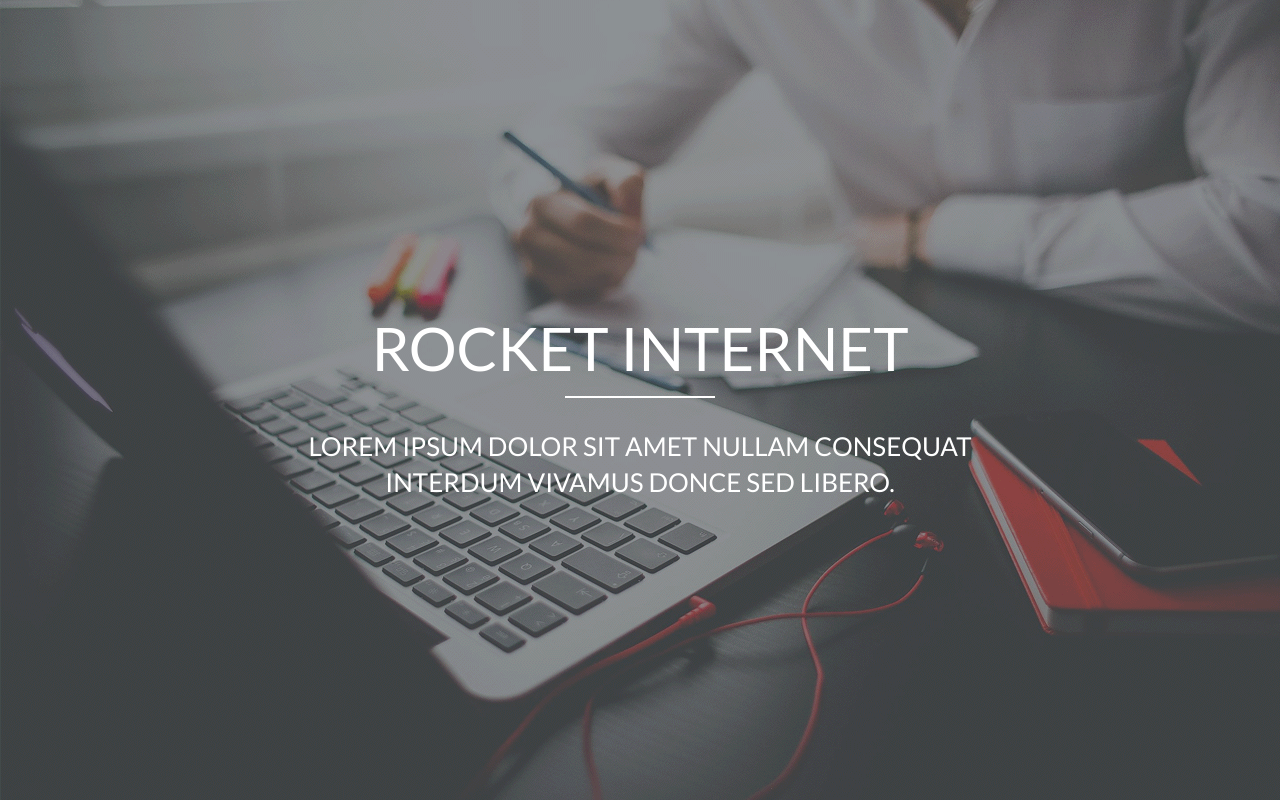
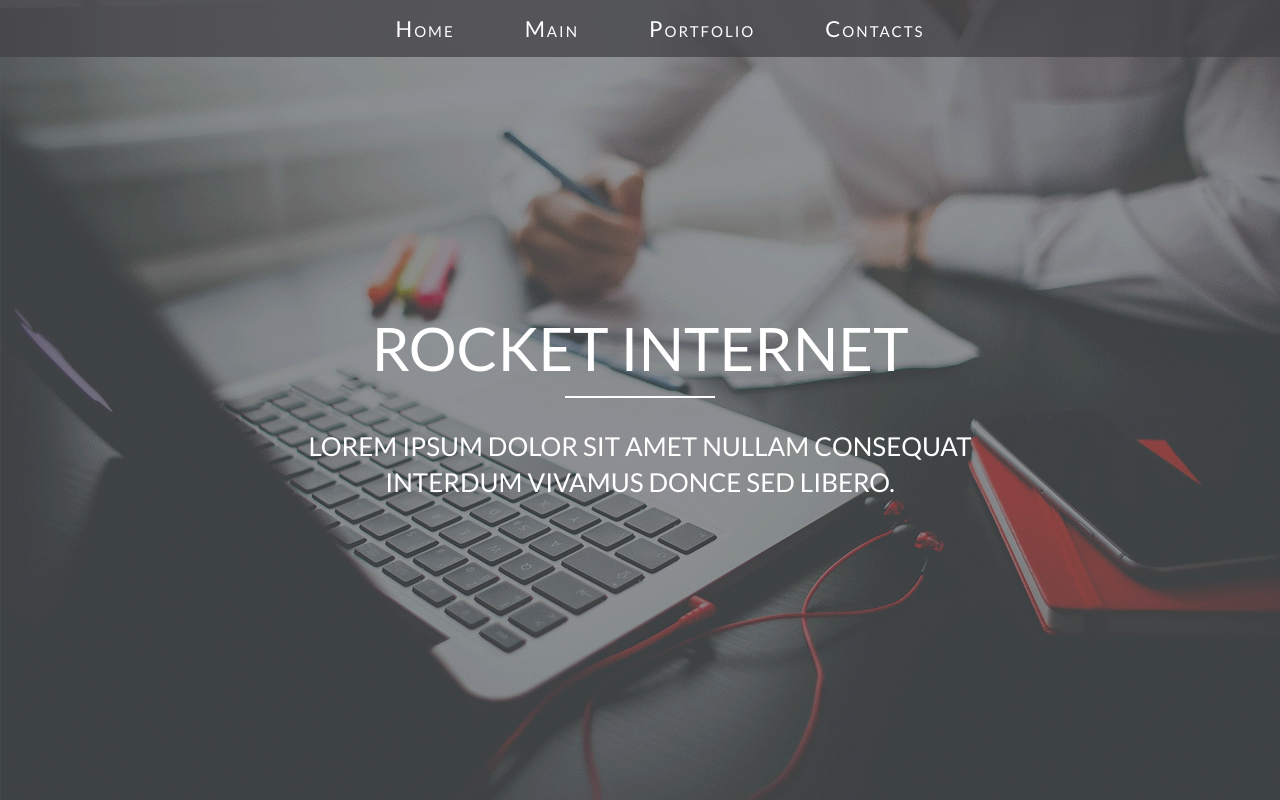
Before and after one commit to coolboyjustin/rocket-internet, a plain HTML site: page index.html in a window 1280 px wide. Shown: the top 800 px of the page. Drawn offline with Linux system fonts and the light colour scheme.

Commit message:
nav menu added

```diff
--- a/index.html
+++ b/index.html
@@ -12,7 +12,23 @@
 </head>
 <body>
 	<!-- Header Section -->
-	<header class="header">
+	<header id="home" class="header">
+		<div class="header__menu">
+			<ul class="header__menu-item">
+				<li class="header__menu-items">
+				 	<a href="#home">Home</a>
+				</li>
+				<li class="header__menu-items">
+					<a href="#main">Main</a>
+				</li>
+				<li class="header__menu-items">
+					<a href="#portfolio">Portfolio</a>
+				</li>
+				<li class="header__menu-items">
+					<a href="#contacts">Contacts</a>
+				</li>
+			</ul>
+		</div>
 		<div class="header__item">
 				<h1 class="header__title">
 					ROCKET INTERNET
@@ -26,7 +42,7 @@
 	</header>
 
 	<!-- Main body -->
-	<main class="main__section">
+	<main id="main" class="main__section">
 		<p class="main__section-title text-color">
 			Main Section
 		</p>
@@ -55,7 +71,7 @@
 	</main>
 
 	<!-- Portfolio -->
-	<section class="main__box-container">
+	<section id="portfolio" class="main__box-container">
 		<p class="main__section-title text-color">
 			PORTFOLIO
 		</p>
@@ -70,7 +86,7 @@
 	</section>
 
 	<!-- Endnote -->
-	<section class="endnote__section">
+	<section id="contacts" class="endnote__section">
 		<p class="endnote__title">
 			MANY VARIATIONS OF PASSAGES
 		</p>
--- a/main.css
+++ b/main.css
@@ -1,6 +1,11 @@
+html {
+  scroll-behavior: smooth;
+}
+
 body {
   font-family: 'Lato', sans-serif;
   margin: 0;
+  background-color: rgba(66, 66, 70, 0.068);
 }
 
 .text-color {
@@ -17,6 +22,30 @@
   height: 100vh;
 }
 
+.header__menu {
+  position: fixed;
+  width: 100%;
+}
+
+.header__menu-item {
+  display: flex;
+  justify-content: center;
+  background-color: rgba(66, 66, 70, 0.758);
+  margin-top: 0;
+  list-style-type: none;
+  font-size: 22px;
+}
+
+.header__menu-item a {
+  color: #fff;
+  text-decoration: none;
+}
+
+.header__menu-items {
+  margin: 15px 35px;
+  font-variant: small-caps;
+  letter-spacing: 2px;
+}
 
 .header__item {
   display: flex;
@@ -85,6 +114,7 @@
 }
 
 /* Portfolio */
+
 .portfolio__images {
   margin-left: 10px;
   display: flex;
```
Lines whose indentation alone changed are shown as unchanged.
